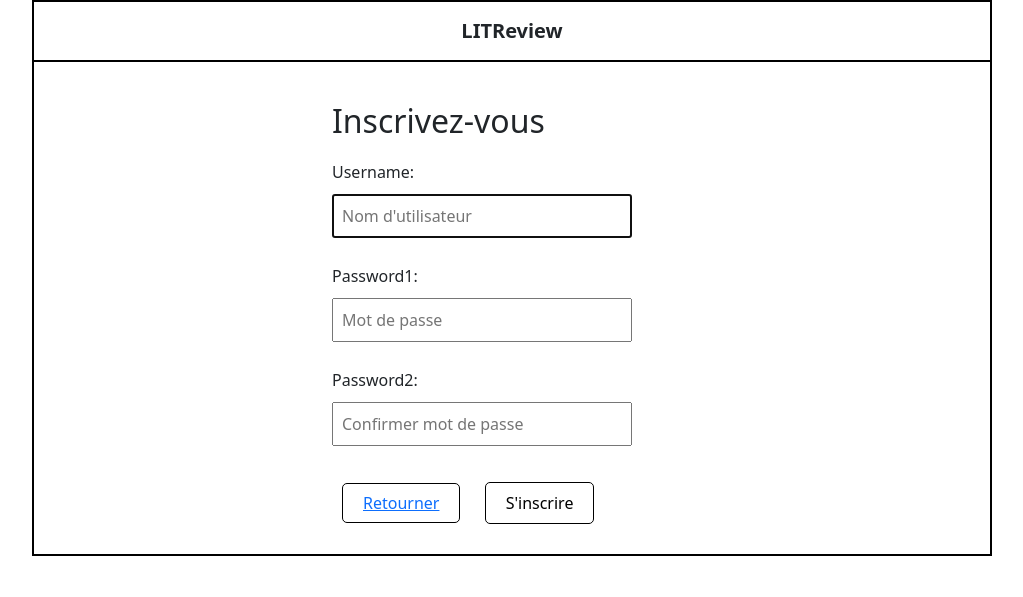
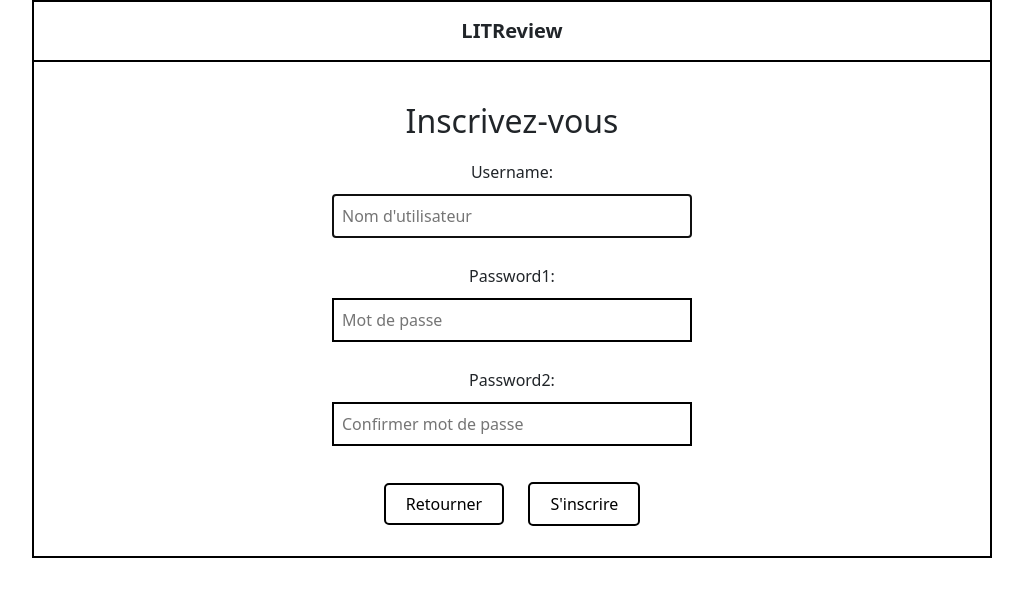
Before and after one commit to Hedi-Slm/Project9_Django_app, a Django app: page /authentication/register/ in a window 1280 px wide. Shown: the top 597 px of the page, without its empty margins (128-1151 px from the left). Run offline with Django 5.2, Linux system fonts and the light colour scheme.

Commit message:
Updated register.css to match wireframe

```diff
--- a/authentication/static/authentication/register.css
+++ b/authentication/static/authentication/register.css
@@ -1,22 +1,26 @@
 .form-container {
+    text-align: center;
     padding: 20px;
     max-width: 400px;
     margin: 0 auto;
 }
 
 .form-field {
-    width: 300px;
+    width: 100%;
     margin: 10px auto;
     padding: 8px;
+    border: 2px solid black;
 }
 
 .button {
     margin: 10px;
     padding: 8px 20px;
-    border: 1px solid black;
+    border: 2px solid black;
     background-color: white;
     cursor: pointer;
     border-radius: 5px;
+    text-decoration: none;
+    color: black;
 }
 
 .title {
```
